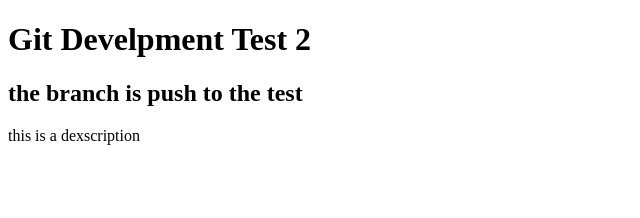
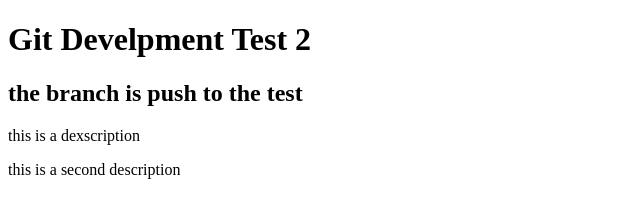
Before and after one commit to lakshantron/Gitdev, a plain HTML site: page index.html in a window 1280 px wide. Shown: the whole page, without its empty margins (0-640 px from the left). Drawn offline with Linux system fonts and the light colour scheme.

Commit message:
new development3

```diff
--- a/index.html
+++ b/index.html
@@ -9,5 +9,6 @@
     <h1>Git Develpment Test 2</h1>
     <h2>the branch is push to the test</h2>
     <p>this is a dexscription</p>
+    <p>this is a second description</p>
 </body>
 </html>
```
